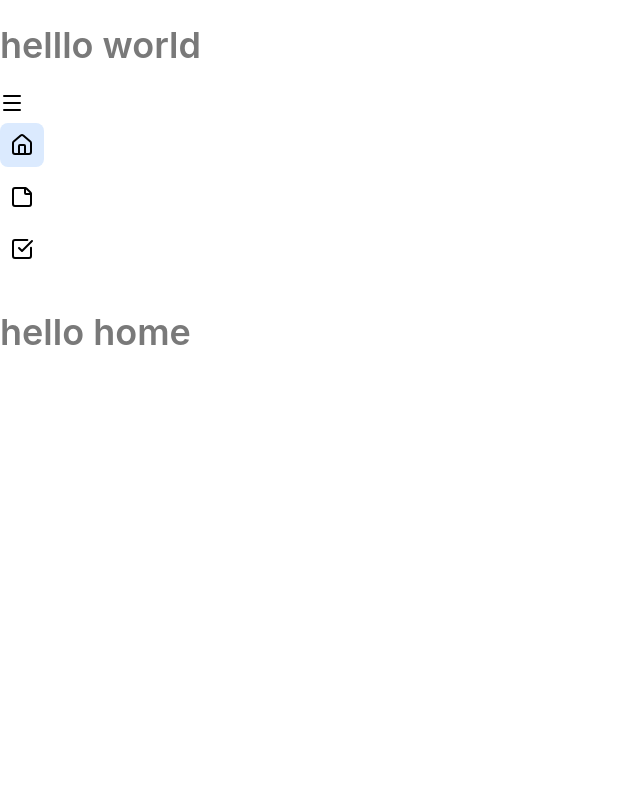
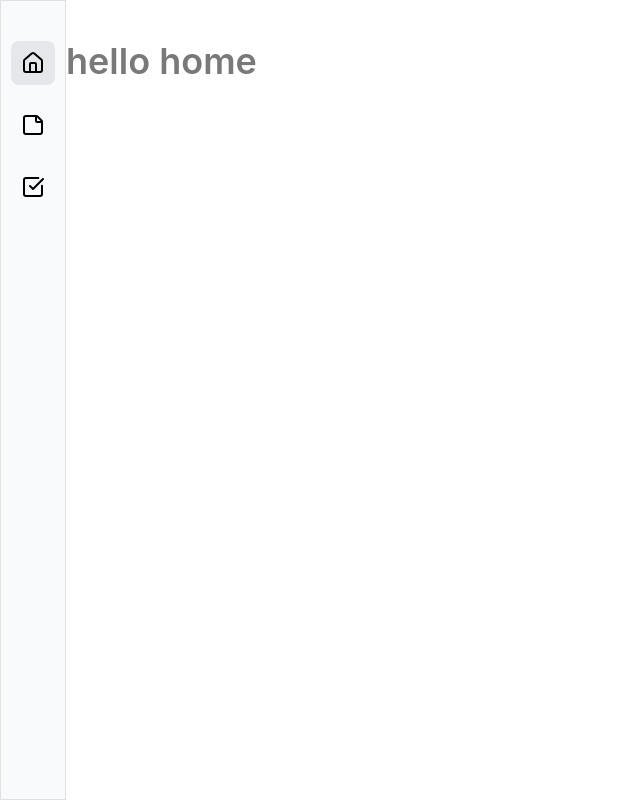
Before and after one commit to 307-group/csc307-team-project, a React (Vite) app in the folder packages/react-frontend/: page / in a window 1280 px wide. Shown: the whole page, without its empty margins (0-640 px from the left). Built offline with nearby package versions, Linux system fonts and the light colour scheme.

Commit message:
feat: refined side nav bar

```diff
--- a/packages/react-frontend/src/MyApp.jsx
+++ b/packages/react-frontend/src/MyApp.jsx
@@ -80,10 +80,7 @@ function MyApp() {
 
   return (
     <div>
-      <div>
-        <h1>helllo world</h1>
-      </div>
-      <div>
+      <div style={{ display: "flex", flexDirection: "row" }}>
         <NavBar activeScreen={screen} onNavigate={setScreen}></NavBar>
         {screen === "home" && <HomeScreen />}
         {screen === "notes" && <NotesScreen />}{" "}
--- a/packages/react-frontend/src/components/NavBar.jsx
+++ b/packages/react-frontend/src/components/NavBar.jsx
@@ -1,4 +1,4 @@
-import { Menu, X, House, StickyNote, CheckSquare } from "lucide-react";
+import { X, House, StickyNote, CheckSquare } from "lucide-react";
 
 function NavBar({ activeScreen, onNavigate }) {
   const getBtnStyle = (screenName) => {
@@ -15,16 +15,25 @@ function NavBar({ activeScreen, onNavigate }) {
       cursor: "pointer",
       textAlign: "left",
       borderRadius: "8px",
-      backgroundColor: isActive ? "#dbeafe" : "transparent",
+      backgroundColor: isActive ? "#e5e7eb" : "transparent",
       color: isActive ? "#1e40af" : "#4b5563",
     };
   };
   return (
-    <div>
+    <div
+      style= {{
+      display: "flex",
+      flexDirection: "column",
+      alignItems: "center",
+      border: "1px solid #e0e1e1",
+      padding: "10px",
+      paddingTop: "40px",
+      gap: "10px",
+      backgroundColor: "#f9fafb",
+      height: "100vh",
+      }}
+    >
       {/* Menu Button */}
-      <div>
-        <Menu size={24} color="black"></Menu>
-      </div>
 
       {/* Home Button */}
       <button style={getBtnStyle("home")} onClick={() => onNavigate("home")}>
```
